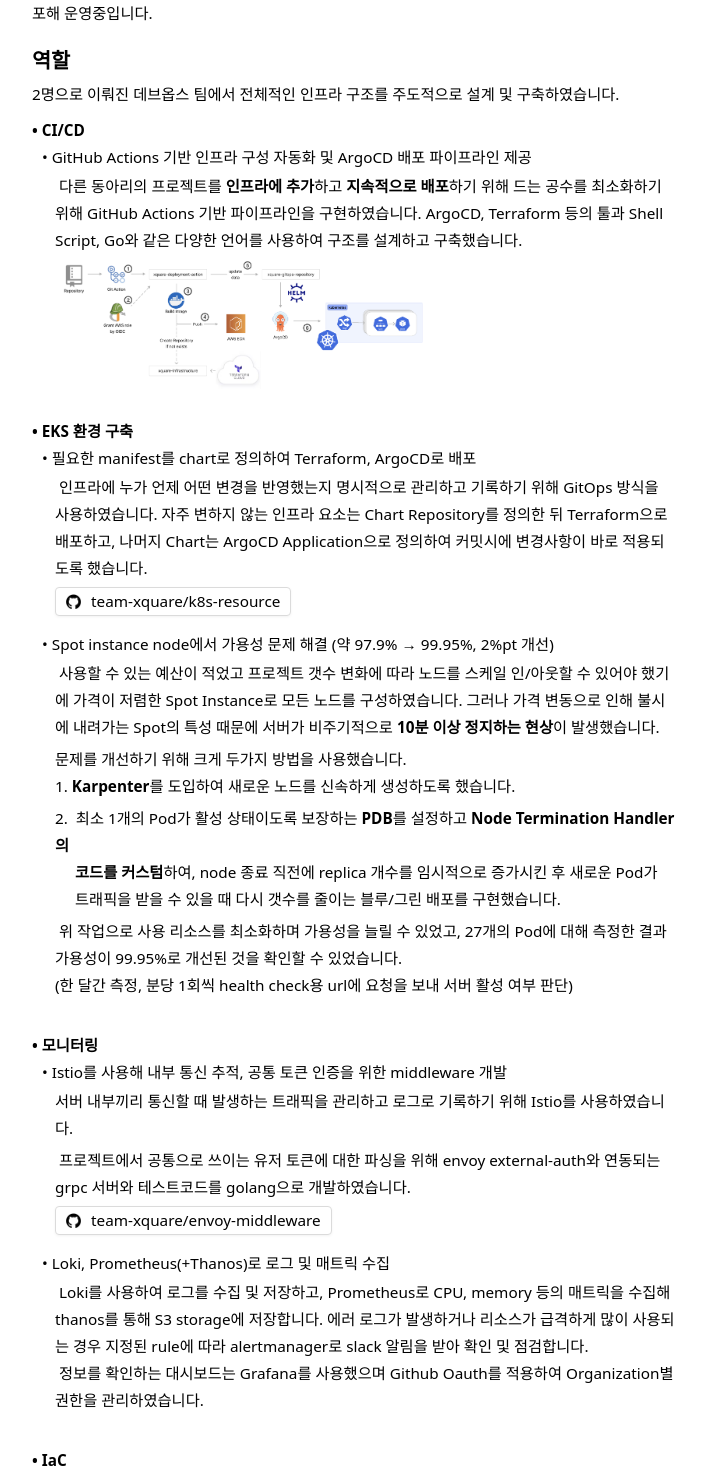
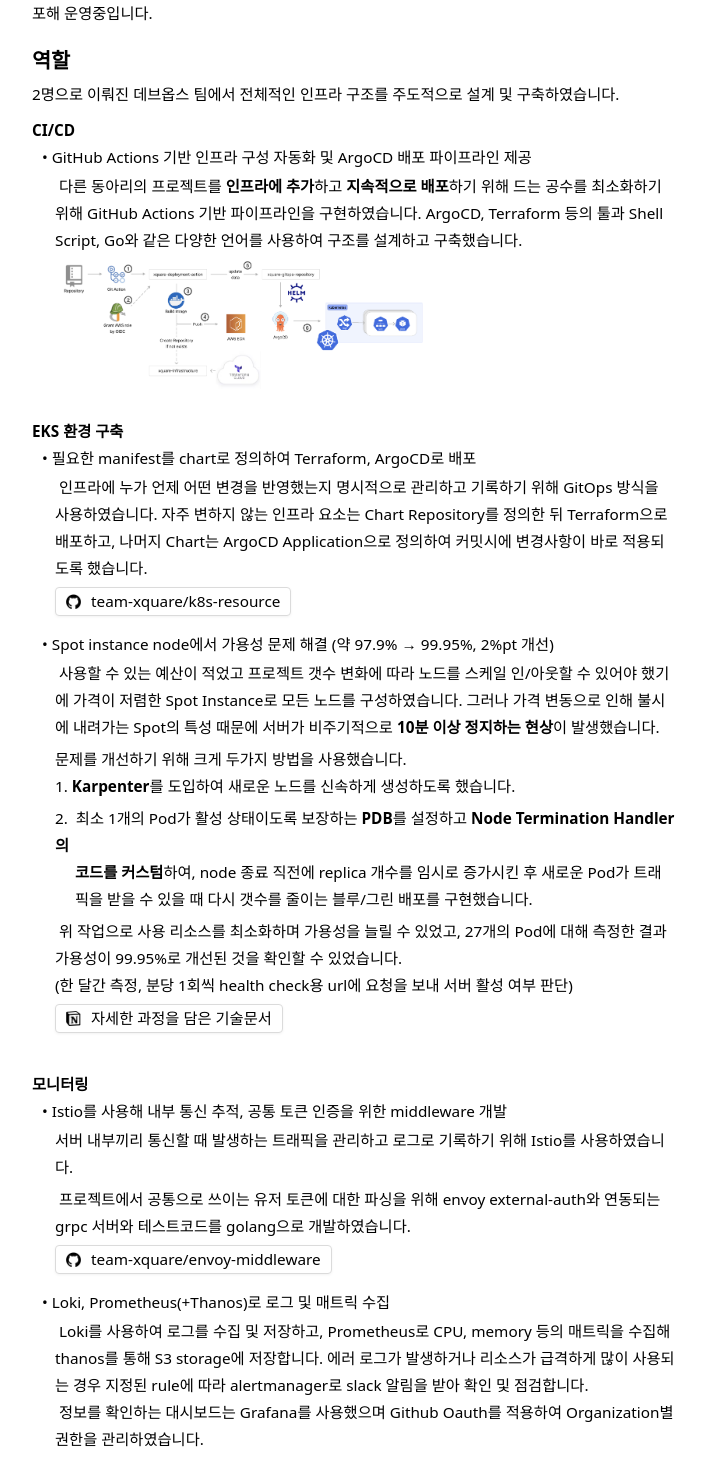
Before and after one commit to rlaisqls/portfolio, a React (Create React App) app: page / in a window 1280 px wide. Shown: the part 1520-2990 px from the top of the page, without its empty margins (381-1086 px from the left). Built offline with nearby package versions, Linux system fonts and the light colour scheme.

Commit message:
기술문서 링크 추가

```diff
--- a/src/portfolio/project/DMS.jsx
+++ b/src/portfolio/project/DMS.jsx
@@ -31,7 +31,7 @@
                 </span>
             </p>
             <p className="relative self-stretch">
-                <Bold text="• 일정 관리 및 기획 개발 과정 주도"/>
+                <Bold text="일정 관리 및 기획 개발 과정 주도"/>
                 <div className="ml-[10px]">
                     <Toggle summary="요구사항 수집 및 추가 기능 기획, 문서화" detail={
                         <>
@@ -55,7 +55,7 @@
             </p>
             <Gap/>
             <p className="relative self-stretch">
-                <Bold text="• 백엔드 개발"/>
+                <Bold text="백엔드 개발"/>
                 <div className="ml-[10px]">
                     <Toggle summary="자습실, 상벌점, 엑셀 출력, 알림 기능 DB 설계 및 api 개발" detail={
                         <>
@@ -98,7 +98,7 @@
             </p>
             <Gap/>
             <p className="relative self-stretch">
-                <Bold text="• Infra"/><br/>
+                <Bold text="Infra"/><br/>
                 <div className="ml-[10px]">
                     <Toggle summary="Docker gateway Missing 이슈 해결" detail={
                         <>
--- a/src/portfolio/project/Xquare.jsx
+++ b/src/portfolio/project/Xquare.jsx
@@ -1,4 +1,5 @@
 import { GithubText } from "../../components/IconText";
+import { DocumentText } from "../../components/IconText";
 import { ProjectBanner } from "../../components/ProjectBanner";
 import { Toggle } from "../../components/Toggle";
 import { ModalImage } from "../../components/ModalImage";
@@ -29,7 +30,7 @@
                     2명으로 이뤄진 데브옵스 팀에서 전체적인 인프라 구조를 주도적으로 설계 및 구축하였습니다.<br />
                     </p>
                     <p className="relative self-stretch">
-                    <Bold text="• CI/CD"/><br />
+                    <Bold text="CI/CD"/><br />
                     <div className="ml-[10px]">
                         <Toggle summary={<>
                             GitHub Actions 기반 인프라 구성 자동화 및 ArgoCD 배포 파이프라인 제공
@@ -44,7 +45,7 @@
                     </div>
                     </p>
                     <p className="relative self-stretch">
-                    <Bold text="• EKS 환경 구축"/>
+                    <Bold text="EKS 환경 구축"/>
                     <div className="ml-[10px]">
                         <Toggle summary="필요한 manifest를 chart로 정의하여 Terraform, ArgoCD로 배포" detail={
                             <>
@@ -68,18 +69,24 @@
                                     <Gap/>
                                     2. <Tab/>최소 1개의 Pod가 활성 상태이도록 보장하는 <b>PDB</b>를 설정하고 <b>Node Termination Handler의</b><br/>
                                     <div className="ml-[20px]">
-                                        <b>코드를 커스텀</b>하여, node 종료 직전에 replica 개수를 임시적으로 증가시킨 후 새로운 Pod가 트래픽을 받을 수 있을 때 다시 갯수를 줄이는 블루/그린 배포를 구현했습니다.<br/>
+                                        <b>코드를 커스텀</b>하여, node 종료 직전에 replica 개수를 임시로 증가시킨 후 새로운 Pod가 트래픽을 받을 수 있을 때 다시 갯수를 줄이는 블루/그린 배포를 구현했습니다.<br/>
                                     </div>
                                     <Gap/>
 
                                     <Tab/>위 작업으로 사용 리소스를 최소화하며 가용성을 늘릴 수 있었고, 27개의 Pod에 대해 측정한 결과 가용성이 99.95%로 개선된 것을 확인할 수 있었습니다. <br/>(한 달간 측정, 분당 1회씩 health check용 url에 요청을 보내 서버 활성 여부 판단)
+
+                                    <div className="bg-white border-solid border-[1px] drop-shadow-sm bg-white border-lightgray px-[10px] my-[5px] mb-[15px] h-[29px] w-fit rounded ">
+                                        <a href="https://team-xquare.notion.site/spot-instance-downtime-660ad99c5dd549eb95e2c206f1d21d6d" target='_blank' rel="noopener noreferrer">
+                                        <DocumentText text="자세한 과정을 담은 기술문서"/>
+                                        </a>
+                                    </div>
                                 </>
                             }/>
                         </div>
                     </p>
                     <Gap/>
                     <p className="relative self-stretch">
-                    <Bold text="• 모니터링"/><br/>
+                    <Bold text="모니터링"/><br/>
                     <div className="ml-[10px]">
                         <Toggle summary="Istio를 사용해 내부 통신 추적, 공통 토큰 인증을 위한 middleware 개발" detail={
                             <>
@@ -104,7 +111,7 @@
                     </p>
                     <Gap/>
                     <p className="relative self-stretch">
-                    <Bold text="• IaC"/><br/>
+                    <Bold text="IaC"/><br/>
                     <div className="ml-[10px]">
                         <Toggle summary="Terraform을 통해 EKS, S3, RDS, IAM role 등 인프라 스펙 선언 및 관리" detail={
                             <>
```
